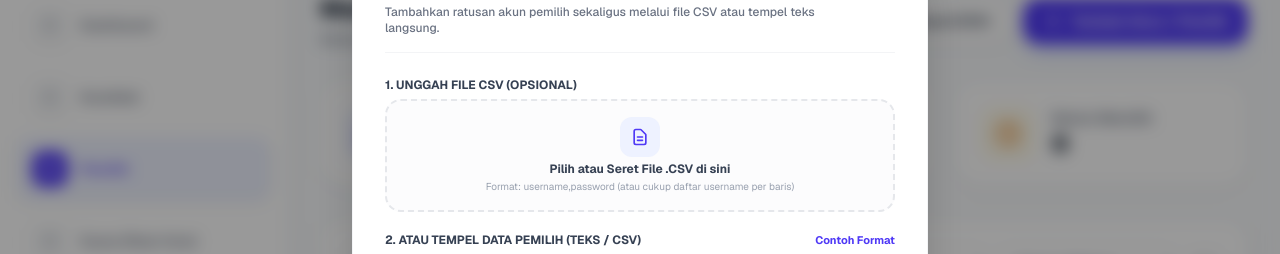
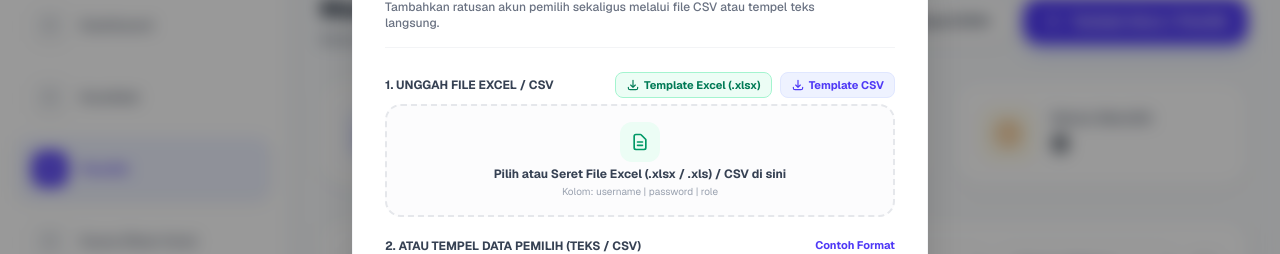
Before and after one commit to haviedzmiftah/spensavoteV2, a Next.js app in the folder admin-ui/: page /admin/pemilih in a window 1280 px wide. Both pictures are taken after a click on the button "Import Pemilih Masal (CSV)". Shown: the part 119-373 px from the top of the page. Built offline with nearby package versions, Linux system fonts and the light colour scheme; no server answers.

Commit message:
feat: add Excel (.xlsx/.xls) spreadsheet support for bulk voter upload

```diff
--- a/admin-ui/package.json
+++ b/admin-ui/package.json
@@ -12,7 +12,8 @@
     "js-cookie": "^3.0.8",
     "next": "16.3.2",
     "react": "19.2.8",
-    "react-dom": "19.2.8"
+    "react-dom": "19.2.8",
+    "xlsx": "^0.18.5"
   },
   "devDependencies": {
     "@tailwindcss/postcss": "^4",
--- a/admin-ui/src/app/admin/(dashboard)/pemilih/page.tsx
+++ b/admin-ui/src/app/admin/(dashboard)/pemilih/page.tsx
@@ -2,6 +2,7 @@
 
 import { useEffect, useState } from "react";
 import { apiFetch } from "@/lib/api";
+import * as XLSX from "xlsx";
 
 interface User {
   id: number;
@@ -70,18 +71,89 @@ export default function PemilihPage() {
     setIsBulkModalOpen(true);
   };
 
-  const handleCsvFileUpload = (e: React.ChangeEvent<HTMLInputElement>) => {
+  const downloadExcelTemplate = () => {
+    const data = [
+      { username: "siswa_7a_01", password: "password123", role: "voters" },
+      { username: "siswa_7a_02", password: "password123", role: "voters" },
+      { username: "siswa_7a_03", password: "password123", role: "voters" },
+      { username: "siswa_7b_01", password: "", role: "voters" },
+      { username: "siswa_7b_02", password: "", role: "voters" },
+    ];
+    const worksheet = XLSX.utils.json_to_sheet(data);
+    const workbook = XLSX.utils.book_new();
+    XLSX.utils.book_append_sheet(workbook, worksheet, "Daftar Pemilih");
+    XLSX.writeFile(workbook, "template_import_pemilih_spensavote.xlsx");
+  };
+
+  const downloadCsvTemplate = () => {
+    const csvContent = "username,password,role\nsiswa_7a_01,pass123,voters\nsiswa_7a_02,pass123,voters\nsiswa_7a_03,pass123,voters\nsiswa_7b_01,,voters\nsiswa_7b_02,,voters\n";
+    const blob = new Blob([csvContent], { type: "text/csv;charset=utf-8;" });
+    const url = URL.createObjectURL(blob);
+    const link = document.createElement("a");
+    link.setAttribute("href", url);
+    link.setAttribute("download", "template_import_pemilih_spensavote.csv");
+    document.body.appendChild(link);
+    link.click();
+    document.body.removeChild(link);
+  };
+
+  const handleSpreadsheetFileUpload = (e: React.ChangeEvent<HTMLInputElement>) => {
     const file = e.target.files?.[0];
     if (!file) return;
 
+    const fileExt = file.name.split(".").pop()?.toLowerCase();
+
+    if (fileExt === "xlsx" || fileExt === "xls") {
+      const reader = new FileReader();
+      reader.onload = (event) => {
+        try {
+          const data = new Uint8Array(event.target?.result as ArrayBuffer);
+          const workbook = XLSX.read(data, { type: "array" });
+          const firstSheetName = workbook.SheetNames[0];
+          const worksheet = workbook.Sheets[firstSheetName];
+
+          // Konversi ke format text CSV/baris
+          const rows: any[][] = XLSX.utils.sheet_to_json(worksheet, { header: 1 });
+          const textLines: string[] = [];
+
+          for (const row of rows) {
+            if (!row || row.length === 0) continue;
+            // Jika baris header, lewati
+            const col1 = String(row[0] || "").trim();
+            if (col1.toLowerCase() === "username" || col1.toLowerCase() === "nis") continue;
+
+            const username = col1;
+            const password = row[1] !== undefined ? String(row[1]).trim() : "";
+            const role = row[2] !== undefined ? String(row[2]).trim() : "";
+
+            if (username) {
+              if (password) {
+                textLines.push(`${username},${password}${role ? `,${role}` : ""}`);
+              } else {
+                textLines.push(username);
+              }
+            }
+          }
+
+          setBulkInput(textLines.join("\n"));
+          setBulkResult(null);
+        } catch {
+          setBulkResult({ message: "Gagal membaca file Excel. Pastikan format file benar.", isError: true });
+        }
+      };
+      reader.readAsArrayBuffer(file);
+    } else {
+      // File CSV atau Plain Text
       const reader = new FileReader();
       reader.onload = (event) => {
         const content = event.target?.result as string;
         if (content) {
           setBulkInput(content);
+          setBulkResult(null);
         }
       };
       reader.readAsText(file);
+    }
   };
 
   const handleBulkSubmit = async (e: React.FormEvent) => {
@@ -547,25 +619,51 @@ export default function PemilihPage() {
             )}
 
             <form onSubmit={handleBulkSubmit} className="space-y-5">
-              {/* File CSV Upload box */}
+              {/* File Excel / CSV Upload box */}
               <div>
-                <label className="text-xs font-bold text-gray-700 uppercase block mb-1.5">
-                  1. Unggah File CSV (Opsional)
+                <div className="flex flex-wrap items-center justify-between gap-2 mb-1.5">
+                  <label className="text-xs font-bold text-gray-700 uppercase">
+                    1. Unggah File Excel / CSV
                   </label>
+                  <div className="flex items-center gap-2">
+                    <button
+                      type="button"
+                      onClick={downloadExcelTemplate}
+                      className="inline-flex items-center gap-1 text-[11px] font-bold text-emerald-700 hover:text-emerald-800 hover:underline cursor-pointer bg-emerald-50 px-2.5 py-1 rounded-lg border border-emerald-200"
+                      title="Download template format .xlsx"
+                    >
+                      <svg className="h-3.5 w-3.5" fill="none" viewBox="0 0 24 24" stroke="currentColor">
+                        <path strokeLinecap="round" strokeLinejoin="round" strokeWidth={2} d="M4 16v1a3 3 0 003 3h10a3 3 0 003-3v-1m-4-4l-4 4m0 0l-4-4m4 4V4" />
+                      </svg>
+                      <span>Template Excel (.xlsx)</span>
+                    </button>
+                    <button
+                      type="button"
+                      onClick={downloadCsvTemplate}
+                      className="inline-flex items-center gap-1 text-[11px] font-bold text-indigo-600 hover:text-indigo-700 hover:underline cursor-pointer bg-indigo-50 px-2.5 py-1 rounded-lg border border-indigo-100"
+                      title="Download template format .csv"
+                    >
+                      <svg className="h-3.5 w-3.5" fill="none" viewBox="0 0 24 24" stroke="currentColor">
+                        <path strokeLinecap="round" strokeLinejoin="round" strokeWidth={2} d="M4 16v1a3 3 0 003 3h10a3 3 0 003-3v-1m-4-4l-4 4m0 0l-4-4m4 4V4" />
+                      </svg>
+                      <span>Template CSV</span>
+                    </button>
+                  </div>
+                </div>
                 <div className="relative border-2 border-dashed border-gray-200 hover:border-indigo-400 bg-gray-50/50 hover:bg-indigo-50/30 rounded-2xl p-4 flex flex-col items-center justify-center cursor-pointer transition-colors text-center">
                   <input
                     type="file"
-                    accept=".csv,text/csv,text/plain"
-                    onChange={handleCsvFileUpload}
+                    accept=".xlsx,.xls,.csv,text/csv,text/plain,application/vnd.openxmlformats-officedocument.spreadsheetml.sheet,application/vnd.ms-excel"
+                    onChange={handleSpreadsheetFileUpload}
                     className="absolute inset-0 opacity-0 cursor-pointer w-full h-full"
                   />
-                  <div className="h-10 w-10 rounded-xl bg-indigo-50 text-indigo-600 flex items-center justify-center mb-1">
+                  <div className="h-10 w-10 rounded-xl bg-emerald-50 text-emerald-600 flex items-center justify-center mb-1">
                     <svg className="h-5 w-5" fill="none" viewBox="0 0 24 24" stroke="currentColor">
                       <path strokeLinecap="round" strokeLinejoin="round" strokeWidth={2} d="M9 12h6m-6 4h6m2 5H7a2 2 0 01-2-2V5a2 2 0 012-2h5.586a1 1 0 01.707.293l5.414 5.414a1 1 0 01.293.707V19a2 2 0 01-2 2z" />
                     </svg>
                   </div>
-                  <p className="text-xs font-bold text-gray-700">Pilih atau Seret File .CSV di sini</p>
-                  <p className="text-[10px] text-gray-400 mt-0.5">Format: username,password (atau cukup daftar username per baris)</p>
+                  <p className="text-xs font-bold text-gray-700">Pilih atau Seret File Excel (.xlsx / .xls) / CSV di sini</p>
+                  <p className="text-[10px] text-gray-400 mt-0.5">Kolom: username | password | role</p>
                 </div>
               </div>
 
```
Also changed, not shown: admin-ui/public/template_import_pemilih.csv (added), 1 other file (tests, documents, lock files or other folders). Lines whose indentation alone changed are shown as unchanged.
